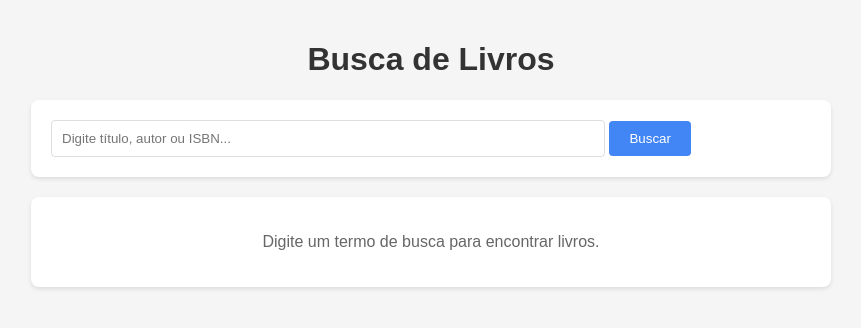
After one commit to Jeanzhn/Bibliometa, a Flask app: page /busca_livro in a window 1280 px wide. The commit adds this page. Shown: the top 328 px of the page, without its empty margins (209-1070 px from the left). Run offline with Flask 3, Linux system fonts and the light colour scheme.

Commit message:
alterações html e adicionado busca livro

```diff
--- a/data/autores.json
+++ b/data/autores.json
@@ -1,4 +1,3 @@
-
 {
     "Autores":[
         {
--- a/model/relatorio.py
+++ b/model/relatorio.py
@@ -1,4 +1,4 @@
 from model import *
 
 def relatorio():
-    def relatorio_func():
+    print
--- a/templates/base.html
+++ b/templates/base.html
@@ -3,16 +3,16 @@
 <head>
     <meta charset="utf-8">
     <meta http-equiv="X-UA-Compatible" content="IE=edge">
-    <title>{% block title %} Boa noite {% endblock %}</title>
+    <title>{% block title %} BIBLIOMETA {% endblock %}</title>
     <meta name="description" content="">
     <meta name="viewport" content="width=device-width, initial-scale=1">
     <link href="https://cdn.jsdelivr.net/npm/bootstrap@5.3.0/dist/css/bootstrap.min.css" rel="stylesheet">
     <link rel="stylesheet" href="{{url_for('static', filename = 'css/styles.css') }}">
 </head>
-<body>
+<body>s
     <header>
         <div class = "container mt-5">
-            <h1>BEM VINDO, EMBARQUE?</h1>
+            <h1>AVENTURAR?</h1>
             <button type="button" class="container_botao" onclick="window.location.href='{{ url_for('login') }}'">EMBARQUE</button>
         </div>
     </header>
--- /dev/null
+++ b/templates/bibliometa/busca_livro.html
@@ -0,0 +1,102 @@
+<!DOCTYPE html>
+<html lang="pt-BR">
+<head>
+    <meta charset="UTF-8">
+    <meta name="viewport" content="width=device-width, initial-scale=1.0">
+    <title>Busca de Livros</title>
+    <style>
+        body {
+            font-family: Arial, sans-serif;
+            max-width: 800px;
+            margin: 0 auto;
+            padding: 20px;
+            background-color: #f5f5f5;
+        }
+        h1 {
+            color: #333;
+            text-align: center;
+        }
+        .search-form {
+            background-color: #fff;
+            padding: 20px;
+            border-radius: 8px;
+            box-shadow: 0 2px 4px rgba(0,0,0,0.1);
+            margin-bottom: 20px;
+        }
+        .search-form input {
+            width: 70%;
+            padding: 10px;
+            border: 1px solid #ddd;
+            border-radius: 4px;
+        }
+        .search-form button {
+            padding: 10px 20px;
+            background-color: #4285f4;
+            color: white;
+            border: none;
+            border-radius: 4px;
+            cursor: pointer;
+        }
+        .search-form button:hover {
+            background-color: #3367d6;
+        }
+        .results {
+            background-color: #fff;
+            padding: 20px;
+            border-radius: 8px;
+            box-shadow: 0 2px 4px rgba(0,0,0,0.1);
+        }
+        .book {
+            border-bottom: 1px solid #eee;
+            padding: 15px 0;
+        }
+        .book:last-child {
+            border-bottom: none;
+        }
+        .book h3 {
+            margin-top: 0;
+            color: #1a0dab;
+        }
+        .book p {
+            margin: 5px 0;
+        }
+        .error {
+            color: #d32f2f;
+            background-color: #ffebee;
+            padding: 10px;
+            border-radius: 4px;
+            text-align: center;
+        }
+    </style>
+</head>
+<body>
+    <h1>Busca de Livros</h1>
+
+    <div class="search-form">
+        <form method="POST">
+            <input type="text" name="parametro" placeholder="Digite título, autor ou ISBN..."
+                   value="{{ parametro if parametro else '' }}" required>
+            <button type="submit">Buscar</button>
+        </form>
+    </div>
+
+    <div class="results">
+        {% if erro %}
+            <div class="error">{{ erro }}</div>
+        {% elif livros %}
+            <h2>Resultados da Busca</h2>
+            {% for livro in livros %}
+                <div class="book">
+                    <h3>{{ livro.titulo }}</h3>
+                    <p><strong>Autor:</strong> {{ livro.autor }}</p>
+                    <p><strong>Editora:</strong> {{ livro.editora }}</p>
+                    <p><strong>Ano:</strong> {{ livro.ano }}</p>
+                    <p><strong>ISBN:</strong> {{ livro.isbn }}</p>
+                </div>
+            {% endfor %}
+        {% else %}
+            <p style="text-align: center; color: #666;">Digite um termo de busca para encontrar livros.</p>
+        {% endif %}
+    </div>
+</body>
+</html>
--- a/templates/bibliometa/login.html
+++ b/templates/bibliometa/login.html
@@ -1,6 +1,6 @@
 {% extends "base.html" %}
 
-{% block title %}Login - Meu Site{% endblock %}
+{% block title %}login{% endblock %}
 
 {% block content %}
 <form method = "POST"></form>
@@ -13,7 +13,7 @@
             <label for="password">Password:</label>
             <input type="password" id="password_user" name="password_user" required>
         </div>
-        <button type="submit" class= "container_botao" >EMBARCAR</button>
+        <button type="button" class="container_botao" onclick="window.location.href='{{ url_for('busca_livro') }}'">Concluido</button>
     </div>
 </form>
 {% endblock %}
--- a/views.py
+++ b/views.py
@@ -10,3 +10,15 @@ def homepage():
 
 def login():
     return render_template('bibliometa/login.html')
+
+@app.route("/busca_livro", methods=['GET', 'POST'])
+
+def busca_livro():
+    if request.method == 'POST':
+        parametro = request.form.get('parametro', '')
+        livros = busca_livro(parametro)
+        if livros:
+            return render_template('busca_livro.html', livros=livros, parametro=parametro)
+        else:
+            return render_template('busca_livro.html', erro="Nenhum livro encontrado ou erro na busca.")
+    return render_template('bibliometa/busca_livro.html')
```
Also changed, not shown: model/livro.py (+23 -16 lines), model/membro.py (+5 -2 lines), model/pessoa.py (line endings or trailing spaces), static/css/styles.css (line endings or trailing spaces).
